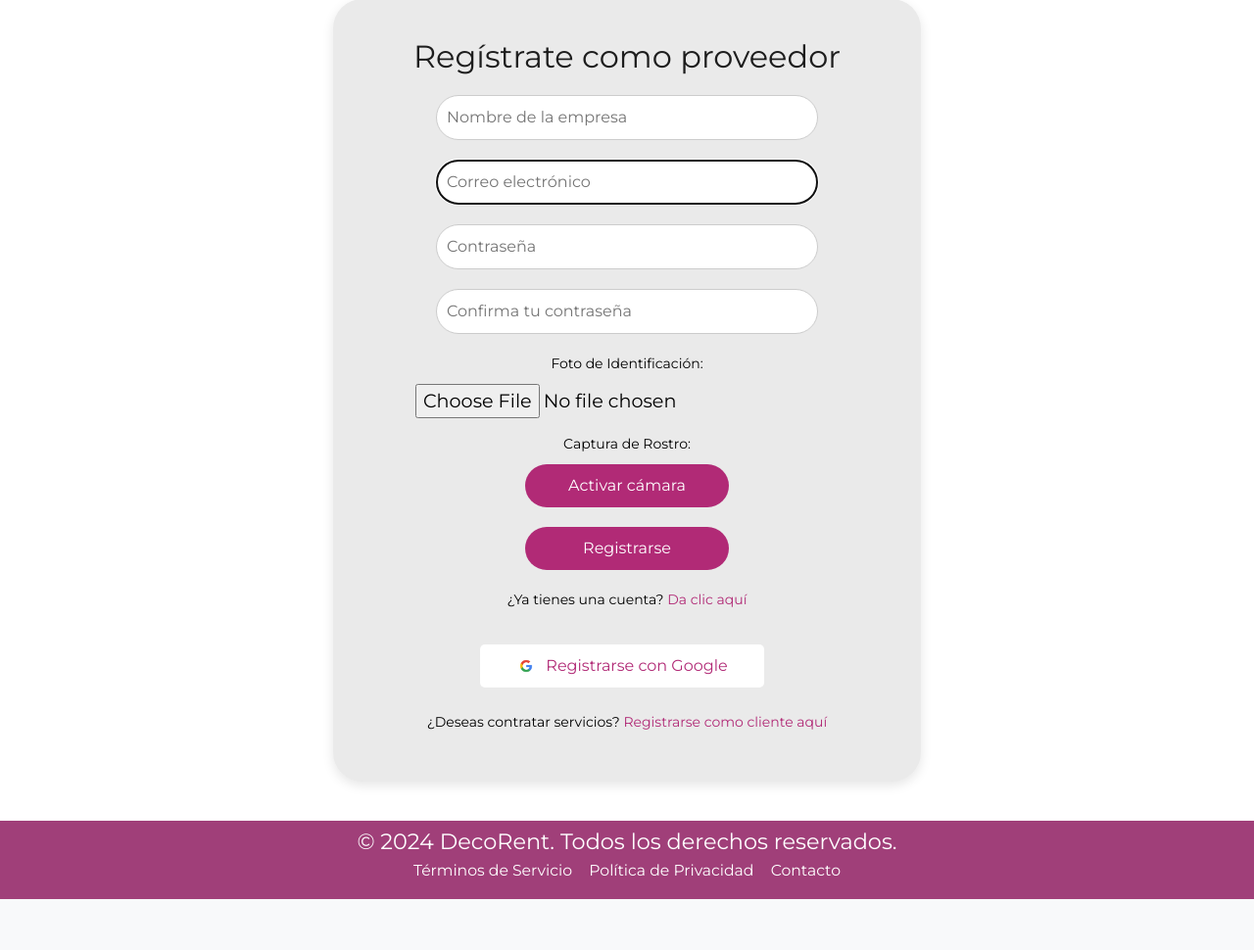
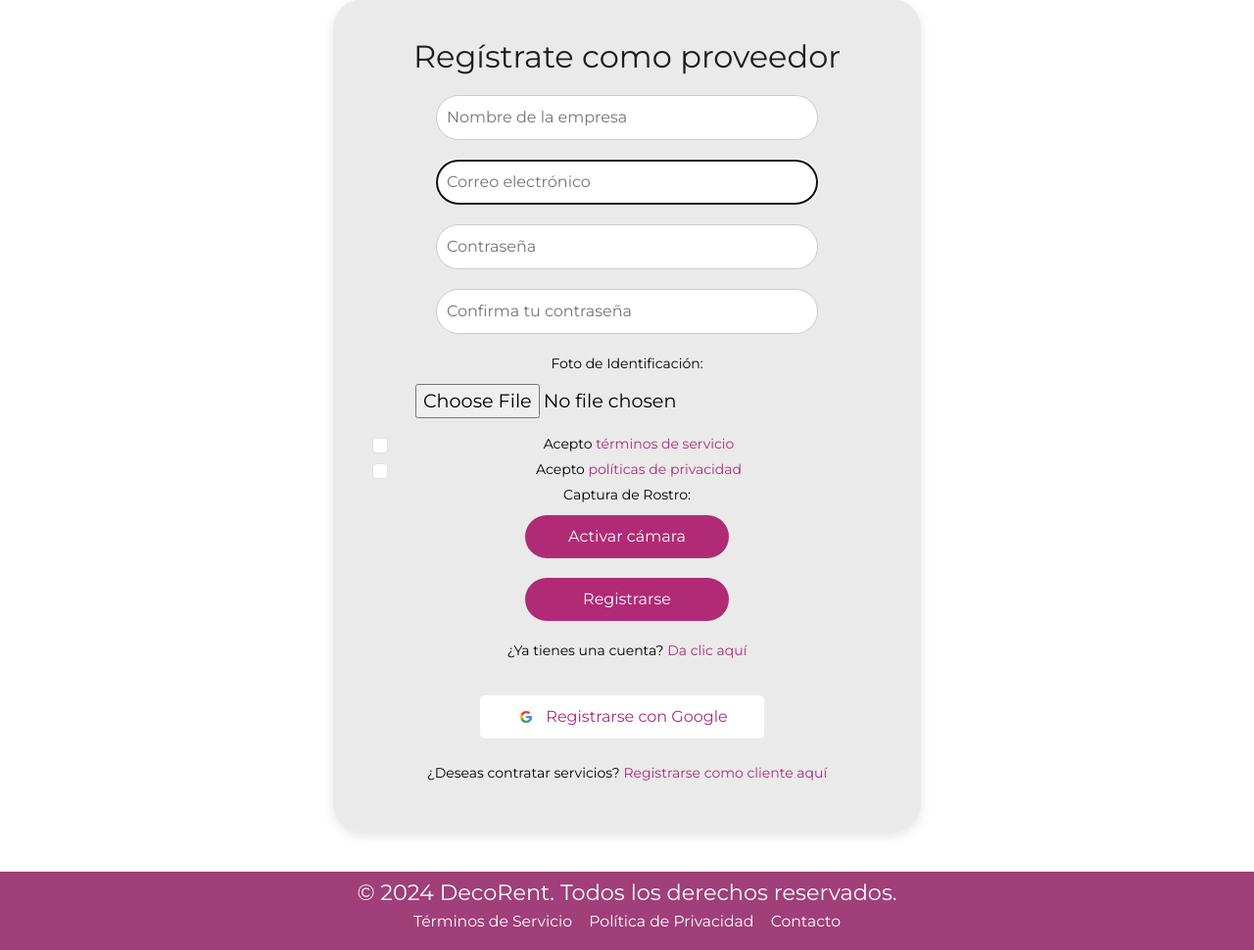
Before and after one commit to metodosformalesds/t4_mfds_2024, a Django app: page /registro_proveedor/ in a window 1280 px wide. Shown: the part 108-1078 px from the top of the page at 98% size. Before the commit the page ends 1026 px from the top, so only its background shows below. Run offline with Django 4.2, Linux system fonts and the light colour scheme; data comes from the database, SQL or seed files in the repository; some libraries are stand-ins or nearby versions.

Commit message:
Check box de registros

```diff
--- a/Usuarios/templates/registro_proveedor.html
+++ b/Usuarios/templates/registro_proveedor.html
@@ -19,6 +19,21 @@
 
         <!-- Esto generará los campos del formulario y los mensajes de error automáticamente -->
         {{ form.as_p }}
+
+        <div class="form-check">
+            <input type="checkbox" id="terminosCheckbox" name="terminos" class="form-check-input" required>
+            <label class="form-check-label" for="terminosCheckbox">
+                Acepto <a href="#" data-bs-toggle="modal" data-bs-target="#terminosModal">términos de servicio</a>
+            </label>
+        </div>
+
+        <div class="form-check">
+            <input type="checkbox" id="privacidadCheckbox" name="privacidad" class="form-check-input" required>
+            <label class="form-check-label" for="privacidadCheckbox">
+                Acepto <a href="#" data-bs-toggle="modal" data-bs-target="#privacidadModal">políticas de privacidad</a>
+            </label>
+        </div>
+
 
         <label for="fotoRostro">Captura de Rostro:</label>
         <input type="hidden" id="fotoRostro" name="foto_rostro">
```
Also changed, not shown: Usuarios/static/css/registro_cliente.css (+32 -0 lines), Usuarios/templates/registro_cliente.html (+20 -1 lines).
